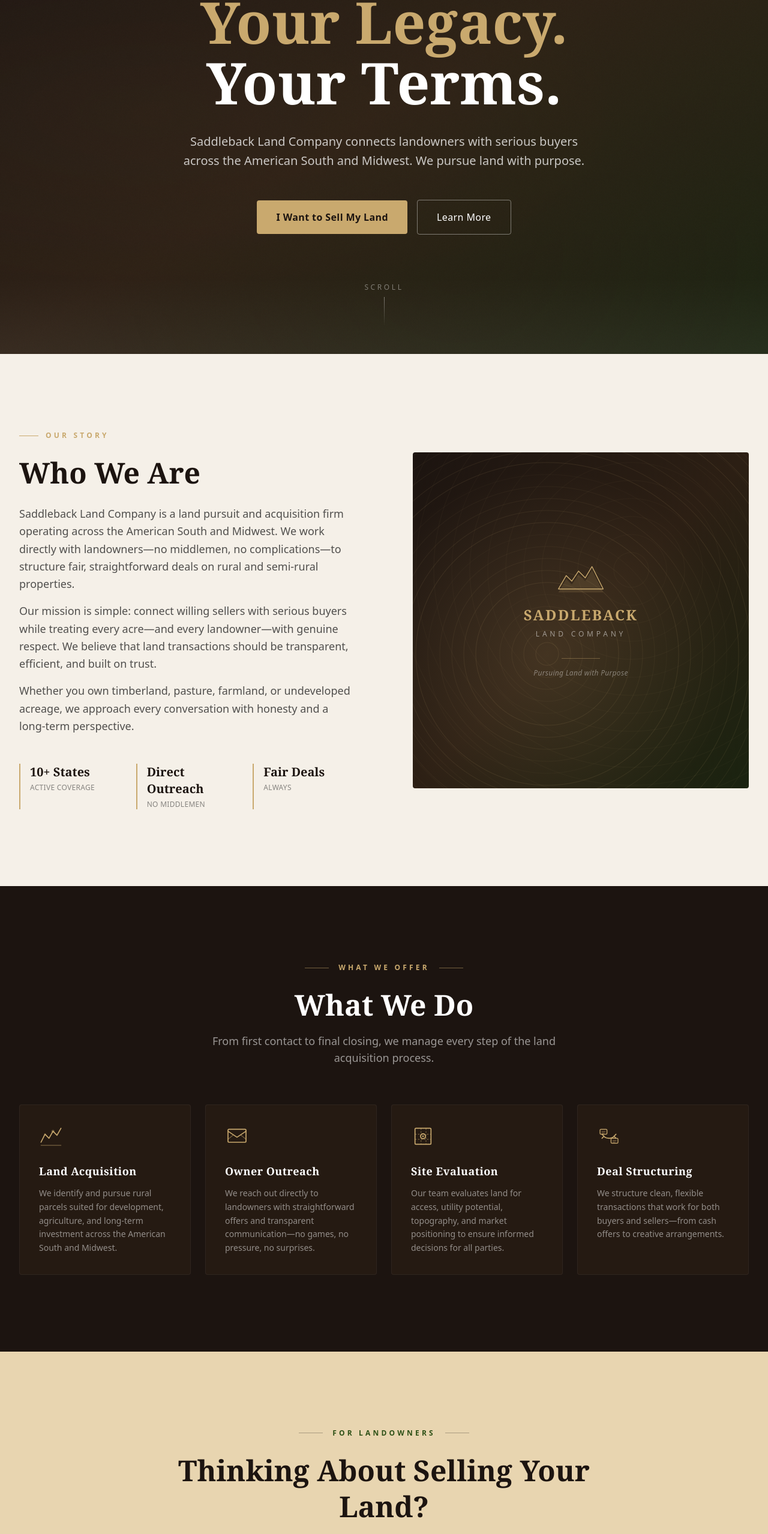
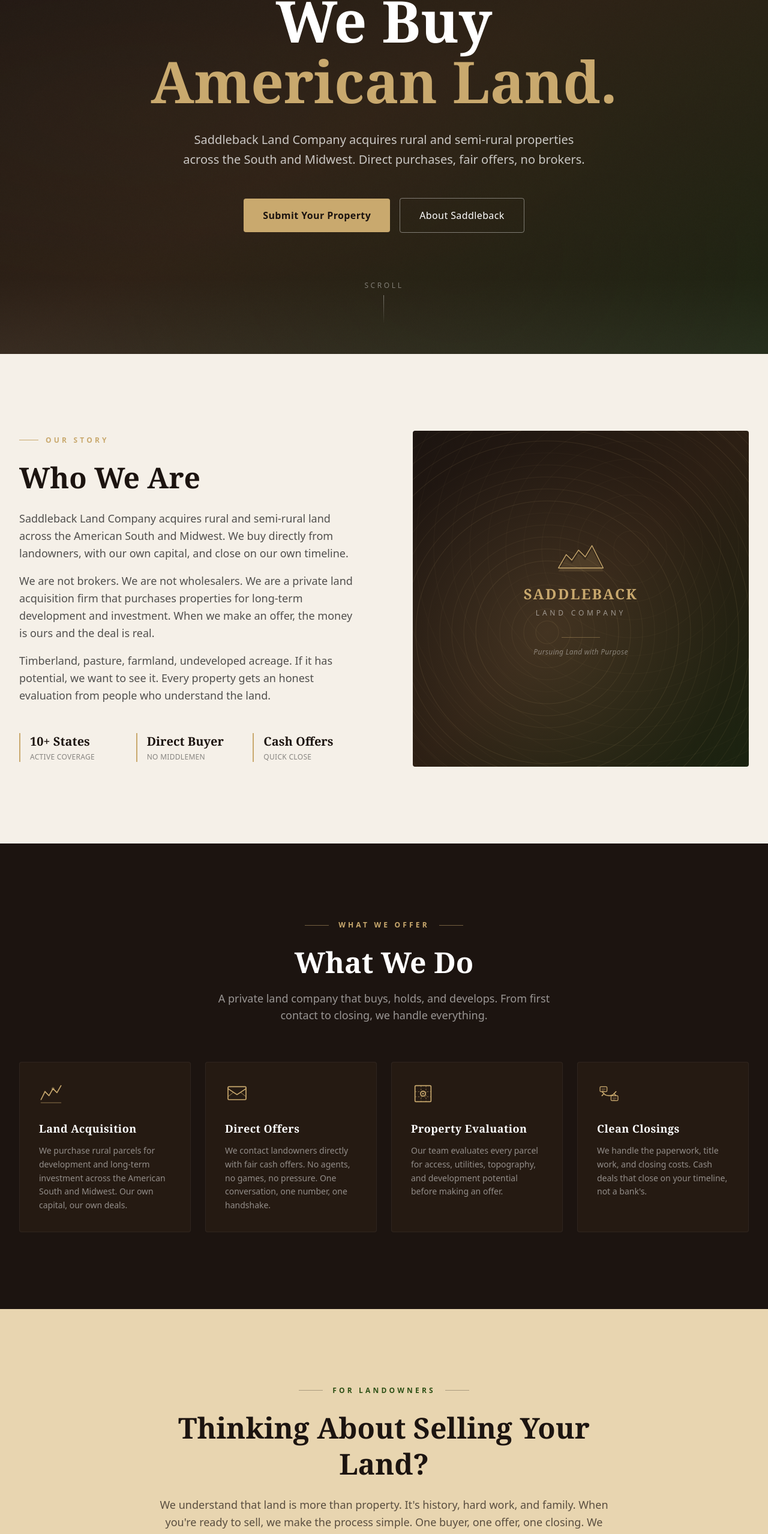
Before and after one commit to bronxbear/saddleback-land-co, a Next.js app: page / in a window 1280 px wide. Shown: the part 210-2767 px from the top of the page at 60% size. Built offline with nearby package versions, Linux system fonts and the light colour scheme.

Commit message:
Fix: overlap issue, rebrand as direct buyer not broker

```diff
--- a/src/components/About.tsx
+++ b/src/components/About.tsx
@@ -1,7 +1,7 @@
 const stats = [
   { label: "10+ States", desc: "Active Coverage" },
-  { label: "Direct Outreach", desc: "No Middlemen" },
-  { label: "Fair Deals", desc: "Always" },
+  { label: "Direct Buyer", desc: "No Middlemen" },
+  { label: "Cash Offers", desc: "Quick Close" },
 ];
 
 export default function About() {
@@ -28,22 +28,21 @@
 
             <div className="space-y-4 text-[#1A1A1A]/75 leading-relaxed text-lg">
               <p>
-                Saddleback Land Company is a land pursuit and acquisition firm
-                operating across the American South and Midwest. We work
-                directly with landowners—no middlemen, no complications—to
-                structure fair, straightforward deals on rural and semi-rural
-                properties.
+                Saddleback Land Company acquires rural and semi-rural land
+                across the American South and Midwest. We buy directly from
+                landowners, with our own capital, and close on our own
+                timeline.
               </p>
               <p>
-                Our mission is simple: connect willing sellers with serious
-                buyers while treating every acre—and every landowner—with
-                genuine respect. We believe that land transactions should be
-                transparent, efficient, and built on trust.
+                We are not brokers. We are not wholesalers. We are a private
+                land acquisition firm that purchases properties for long-term
+                development and investment. When we make an offer, the money
+                is ours and the deal is real.
               </p>
               <p>
-                Whether you own timberland, pasture, farmland, or undeveloped
-                acreage, we approach every conversation with honesty and a
-                long-term perspective.
+                Timberland, pasture, farmland, undeveloped acreage. If it has
+                potential, we want to see it. Every property gets an honest
+                evaluation from people who understand the land.
               </p>
             </div>
 
--- a/src/components/ForLandowners.tsx
+++ b/src/components/ForLandowners.tsx
@@ -3,19 +3,19 @@
     number: "01",
     title: "Reach Out",
     description:
-      "Contact us with basic details about your property. No pressure, no commitment—just a conversation.",
+      "Tell us about your property. Location, acreage, and anything else you think matters. No pressure, no commitment.",
   },
   {
     number: "02",
     title: "We Evaluate",
     description:
-      "Our team reviews your land and prepares a fair assessment. We do the work so you don't have to.",
+      "Our team reviews the property and prepares a fair cash offer. We do the research, you wait for a number.",
   },
   {
     number: "03",
     title: "You Decide",
     description:
-      "We present our offer and you choose. Accept, decline, or take your time. The decision is always yours.",
+      "Accept, decline, or take your time. We buy on your schedule, not ours. No expiring offers, no tricks.",
   },
 ];
 
@@ -41,9 +41,10 @@
           </h2>
 
           <p className="text-[#1C1410]/70 text-lg leading-relaxed">
-            We understand that land is more than property—it&apos;s history, hard
-            work, and family. When you&apos;re ready to explore your options,
-            Saddleback Land Company makes the process simple and respectful.
+            We understand that land is more than property. It&apos;s history, hard
+            work, and family. When you&apos;re ready to sell, we make the process
+            simple. One buyer, one offer, one closing. We purchase directly
+            with our own funds.
           </p>
         </div>
 
--- a/src/components/Hero.tsx
+++ b/src/components/Hero.tsx
@@ -26,12 +26,12 @@
       <div className="absolute top-0 left-0 right-0 h-1 bg-gradient-to-r from-transparent via-[#C9A96E]/60 to-transparent" />
 
       {/* Content */}
-      <div className="relative z-10 max-w-5xl mx-auto px-6 lg:px-8 text-center">
+      <div className="relative z-10 max-w-5xl mx-auto px-6 lg:px-8 text-center pt-28 sm:pt-24">
         {/* Eyebrow */}
         <div className="flex items-center justify-center gap-4 mb-8">
           <div className="h-px w-12 bg-[#C9A96E]/60" />
           <span className="text-[#C9A96E] text-xs font-semibold tracking-[0.4em] uppercase">
-            American South &amp; Midwest
+            Est. Land Acquisitions
           </span>
           <div className="h-px w-12 bg-[#C9A96E]/60" />
         </div>
@@ -41,17 +41,16 @@
           className="text-5xl sm:text-6xl md:text-7xl lg:text-8xl font-black text-white leading-[1.05] mb-6"
           style={{ fontFamily: "Georgia, 'Times New Roman', serif" }}
         >
-          Your Land.
+          We Buy
           <br />
-          <span className="text-[#C9A96E]">Your Legacy.</span>
-          <br />
-          Your Terms.
+          <span className="text-[#C9A96E]">American Land.</span>
         </h1>
 
         {/* Subheadline */}
         <p className="mt-8 text-lg sm:text-xl text-white/75 max-w-2xl mx-auto leading-relaxed font-light">
-          Saddleback Land Company connects landowners with serious buyers across
-          the American South and Midwest. We pursue land with purpose.
+          Saddleback Land Company acquires rural and semi-rural properties
+          across the South and Midwest. Direct purchases, fair offers, no
+          brokers.
         </p>
 
         {/* CTAs */}
@@ -60,13 +59,13 @@
             href="#contact"
             className="w-full sm:w-auto px-8 py-4 bg-[#C9A96E] text-[#1C1410] text-base font-bold tracking-wide rounded-sm hover:bg-[#E8D5B0] transition-all duration-200 hover:shadow-lg hover:shadow-[#C9A96E]/20 hover:-translate-y-0.5"
           >
-            I Want to Sell My Land
+            Submit Your Property
           </a>
           <a
             href="#about"
             className="w-full sm:w-auto px-8 py-4 border border-white/40 text-white text-base font-medium tracking-wide rounded-sm hover:bg-white/10 hover:border-white/70 transition-all duration-200 hover:-translate-y-0.5"
           >
-            Learn More
+            About Saddleback
           </a>
         </div>
 
--- a/src/components/Services.tsx
+++ b/src/components/Services.tsx
@@ -2,7 +2,7 @@
   {
     title: "Land Acquisition",
     description:
-      "We identify and pursue rural parcels suited for development, agriculture, and long-term investment across the American South and Midwest.",
+      "We purchase rural parcels for development and long-term investment across the American South and Midwest. Our own capital, our own deals.",
     icon: (
       <svg
         viewBox="0 0 48 48"
@@ -30,9 +30,9 @@
     ),
   },
   {
-    title: "Owner Outreach",
+    title: "Direct Offers",
     description:
-      "We reach out directly to landowners with straightforward offers and transparent communication—no games, no pressure, no surprises.",
+      "We contact landowners directly with fair cash offers. No agents, no games, no pressure. One conversation, one number, one handshake.",
     icon: (
       <svg
         viewBox="0 0 48 48"
@@ -74,9 +74,9 @@
     ),
   },
   {
-    title: "Site Evaluation",
+    title: "Property Evaluation",
     description:
-      "Our team evaluates land for access, utility potential, topography, and market positioning to ensure informed decisions for all parties.",
+      "Our team evaluates every parcel for access, utilities, topography, and development potential before making an offer.",
     icon: (
       <svg
         viewBox="0 0 48 48"
@@ -134,9 +134,9 @@
     ),
   },
   {
-    title: "Deal Structuring",
+    title: "Clean Closings",
     description:
-      "We structure clean, flexible transactions that work for both buyers and sellers—from cash offers to creative arrangements.",
+      "We handle the paperwork, title work, and closing costs. Cash deals that close on your timeline, not a bank's.",
     icon: (
       <svg
         viewBox="0 0 48 48"
@@ -223,8 +223,8 @@
             What We Do
           </h2>
           <p className="mt-4 text-white/55 text-lg max-w-xl mx-auto">
-            From first contact to final closing, we manage every step of the
-            land acquisition process.
+            A private land company that buys, holds, and develops. From
+            first contact to closing, we handle everything.
           </p>
         </div>
 
```
